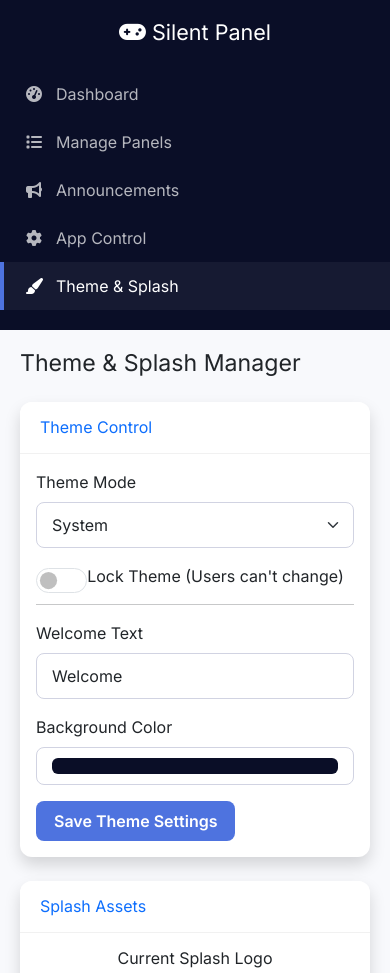
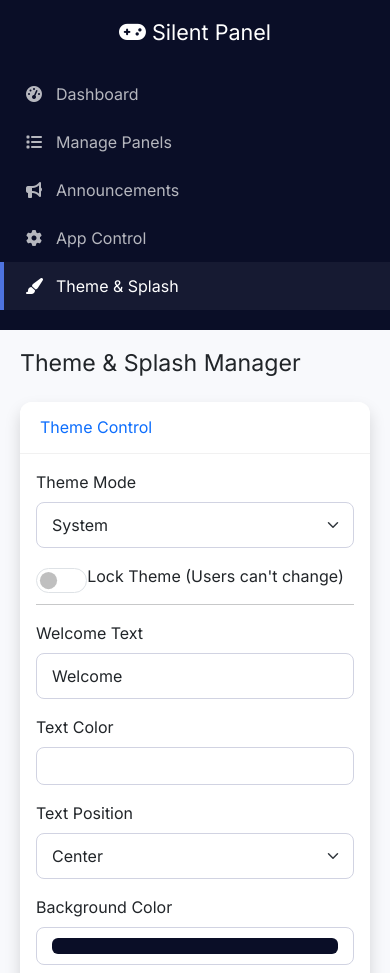
Before and after one commit to somysam12/10-15-full-workingzip, a PHP site: page /cpanel_php/branding.php in a window 390 px wide. Shown: the top 973 px of the page. Run offline with PHP 8.4, Linux system fonts and the light colour scheme; data comes from the database, SQL or seed files in the repository; data that the repository does not hold is empty.

Commit message:
Add options to customize welcome message color and position
Update app_config.php, branding.php, and database_v2.sql to include and manage splash text color and position.

Replit-Commit-Author: Agent
Replit-Commit-Session-Id: a96ea055-ac72-4d39-9b02-97f1e114a648
Replit-Commit-Checkpoint-Type: full_checkpoint
Replit-Commit-Event-Id: f37d5ec4-f67a-4798-9794-20b579d6e2cb
Replit-Commit-Screenshot-Url: https://storage.googleapis.com/screenshot-production-us-central1/058548dc-11bc-4ea7-bfd9-2dd864625db1/a96ea055-ac72-4d39-9b02-97f1e114a648/2H6og4i
Replit-Helium-Checkpoint-Created: true

```diff
--- a/cpanel_php/app_config.php
+++ b/cpanel_php/app_config.php
@@ -45,6 +45,8 @@ $response = [
         "app_logo" => $base_url . "/logo.png",
         "loader_animation_url" => $all_config['loader_url'] ?? '',
         "splash_text" => $all_config['splash_text'] ?? '',
+        "splash_text_color" => $all_config['splash_text_color'] ?? '#ffffff',
+        "splash_text_position" => $all_config['splash_text_position'] ?? 'center',
         "bg_color" => $all_config['bg_color'] ?? '#0A0E27'
     ],
     "panels" => []
--- a/cpanel_php/branding.php
+++ b/cpanel_php/branding.php
@@ -8,6 +8,8 @@ if ($_SERVER['REQUEST_METHOD'] === 'POST') {
         setConfig('theme_mode', $_POST['theme_mode']);
         setConfig('theme_locked', isset($_POST['theme_locked']) ? 'yes' : 'no');
         setConfig('splash_text', $_POST['splash_text']);
+        setConfig('splash_text_color', $_POST['splash_text_color']);
+        setConfig('splash_text_position', $_POST['splash_text_position']);
         setConfig('bg_color', $_POST['bg_color']);
         $msg = "Branding & Theme updated!";
     }
@@ -50,6 +52,20 @@ $all_config = getAllConfig();
                         <label class="form-label">Welcome Text</label>
                         <input type="text" name="splash_text" class="form-control" value="<?php echo htmlspecialchars($all_config['splash_text'] ?? ''); ?>">
                     </div>
+                    <div class="row">
+                        <div class="col-md-6 mb-3">
+                            <label class="form-label">Text Color</label>
+                            <input type="color" name="splash_text_color" class="form-control form-control-color w-100" value="<?php echo $all_config['splash_text_color'] ?? '#ffffff'; ?>">
+                        </div>
+                        <div class="col-md-6 mb-3">
+                            <label class="form-label">Text Position</label>
+                            <select name="splash_text_position" class="form-select">
+                                <option value="top" <?php echo ($all_config['splash_text_position'] ?? '') == 'top' ? 'selected' : ''; ?>>Top</option>
+                                <option value="center" <?php echo ($all_config['splash_text_position'] ?? 'center') == 'center' ? 'selected' : ''; ?>>Center</option>
+                                <option value="bottom" <?php echo ($all_config['splash_text_position'] ?? '') == 'bottom' ? 'selected' : ''; ?>>Bottom</option>
+                            </select>
+                        </div>
+                    </div>
                     <div class="mb-3">
                         <label class="form-label">Background Color</label>
                         <input type="color" name="bg_color" class="form-control form-control-color w-100" value="<?php echo $all_config['bg_color'] ?? '#0A0E27'; ?>">
--- a/cpanel_php/database_v2.sql
+++ b/cpanel_php/database_v2.sql
@@ -44,4 +44,6 @@ INSERT IGNORE INTO app_config (config_key, config_value) VALUES
 ('splash_logo_url', 'logo.png'),
 ('loader_url', ''),
 ('splash_text', 'Welcome'),
+('splash_text_color', '#ffffff'),
+('splash_text_position', 'center'),
 ('bg_color', '#0A0E27');
```
